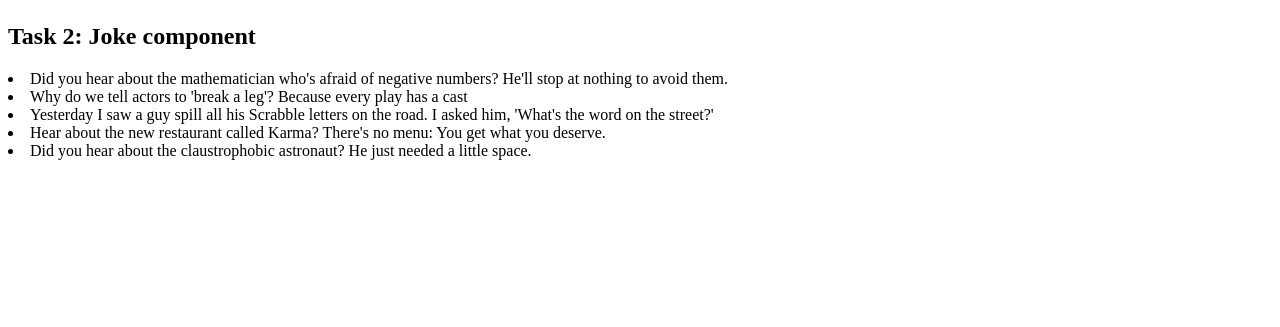
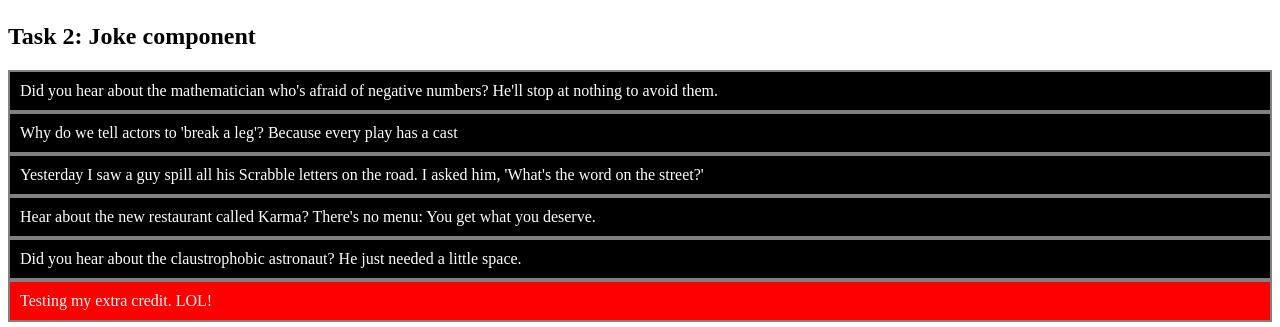
Before and after one commit to yosephAHMED/LearnReactJS_SecondHour, a React (Vite) app: page / in a window 1280 px wide. Shown: the part 745-1072 px from the top of the page. Before the commit the page ends 913 px from the top, so only its background shows below. Built offline with nearby package versions, Linux system fonts and the light colour scheme.

Commit message:
Added styling for the Joke component

```diff
--- a/src/App.js
+++ b/src/App.js
@@ -52,6 +52,11 @@ function App() {
           punchLine="He just needed a little space."
         />
 
+        {/* extra credit */}
+        <Joke
+          punchLine="Testing my extra credit. LOL!"
+        />
+
       </div>
     </>
   );
--- a/src/components/Joke.js
+++ b/src/components/Joke.js
@@ -4,13 +4,24 @@
 // 1. If you don't pass in a "question" prop, make it show punchLine only instead
 // 2. Style Joke component
 import React from "react";
+import "./style.css";
 
 function Joke(props) {
-    return (
-        <div className="joke">
-            <li>{props.question} {props.punchLine}</li>
-        </div>
-    );
+
+    // if props.question exists, then the conditional below will execute
+    if(props.question) {
+        return (
+            <div className="joke">
+                <li>{props.question} {props.punchLine}</li>
+            </div>
+        );
+    } else{ // there was no question prop
+        return (
+            <div className="badJoke">
+                <li>{props.punchLine}</li>
+            </div>
+        );
+    }
 }
 
 export default Joke;
--- /dev/null
+++ b/src/components/style.css
@@ -0,0 +1,21 @@
+.joke {
+    border: solid gray 2px;
+    background-color: black;
+    color: white;
+    padding: 10px;
+}
+
+.joke li {
+    list-style-type: none;
+}
+
+.badJoke {
+    border: solid gray 2px;
+    background-color: red;
+    color: white;
+    padding: 10px;
+}
+
+.badJoke li {
+    list-style-type: none;
+}
```
